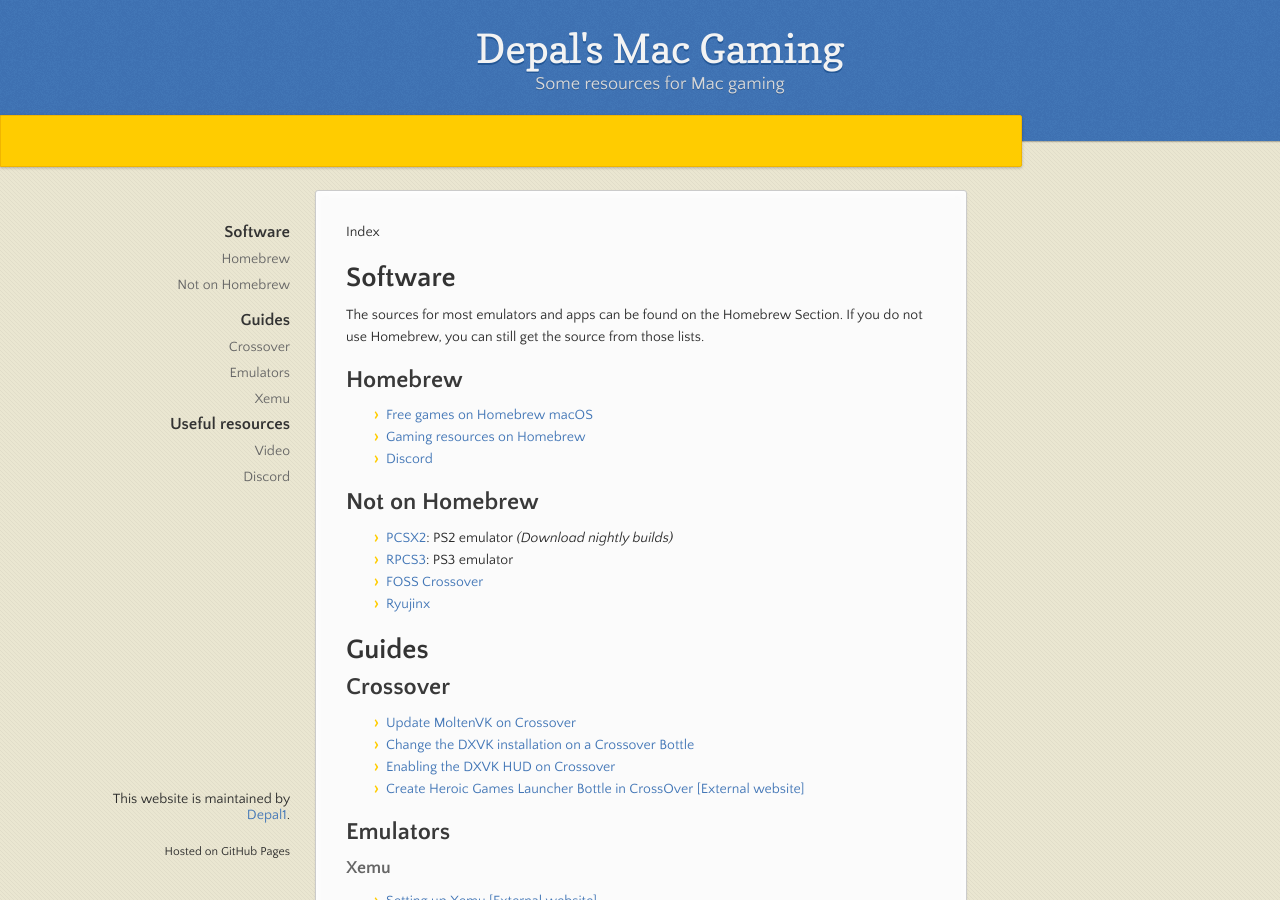
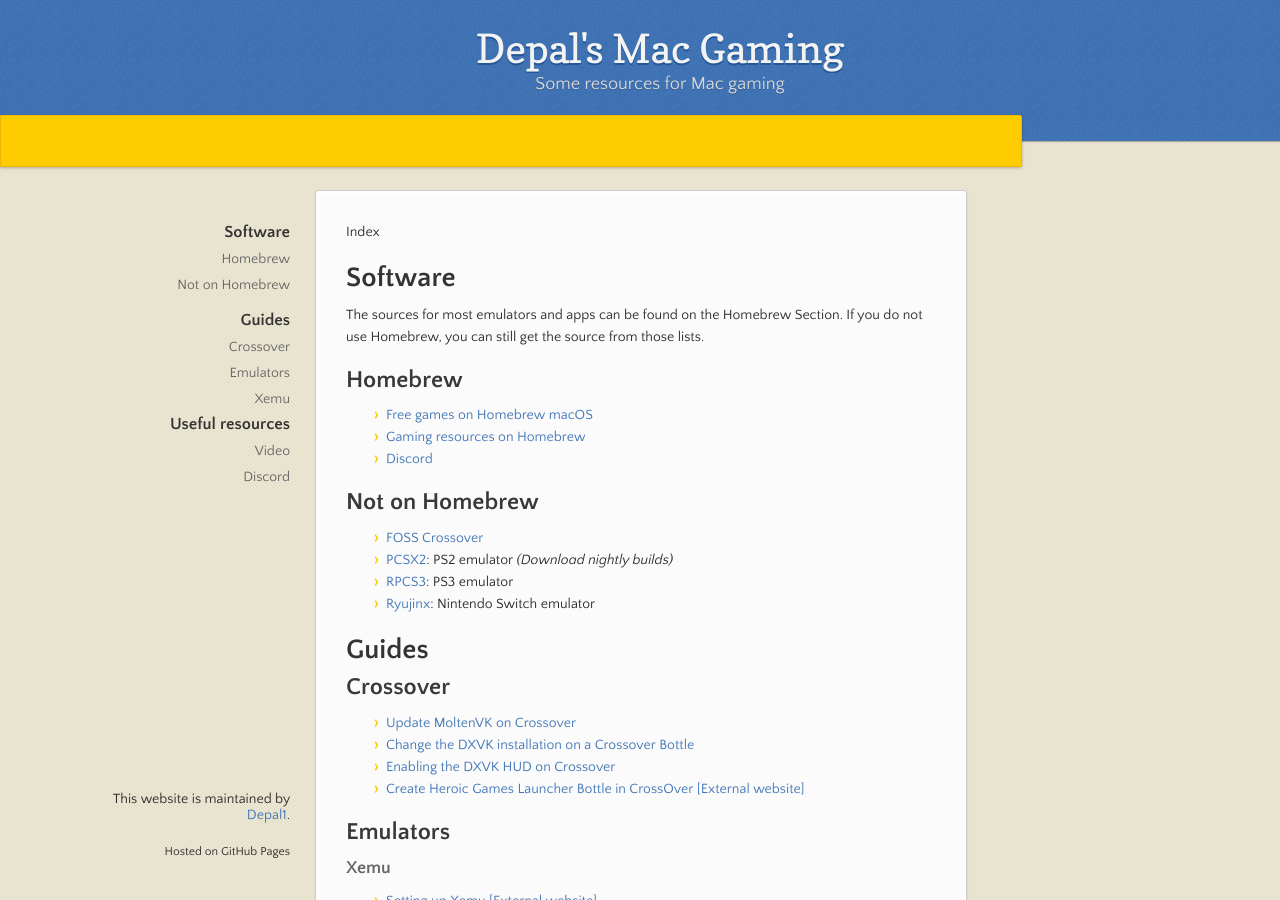
Before and after one commit to Depal1/mac-gaming, a Jekyll site: the page built from index.md, in a window 1280 px wide and 900 px high. Built offline with Jekyll 4.4.1, drawn with Linux system fonts in a browser that asks for light colours.

Commit message:
Update index.md

```diff
--- a/index.md
+++ b/index.md
@@ -14,10 +14,10 @@
 * [Discord](https://depal1.github.io/mac-gaming/docs/discord.html)
 
 ## Not on Homebrew
+* [FOSS Crossover](https://depal1.github.io/mac-gaming/docs/foss-crossover.html)
 * [PCSX2](https://pcsx2.net/downloads/): PS2 emulator *(Download nightly builds)*
 * [RPCS3](https://rpcs3.net/download): PS3 emulator
-* [FOSS Crossover](https://depal1.github.io/mac-gaming/docs/foss-crossover.html)
-* [Ryujinx](https://ryujinx.org/download)
+* [Ryujinx](https://ryujinx.org/download): Nintendo Switch emulator
 
 # Guides
 
```
